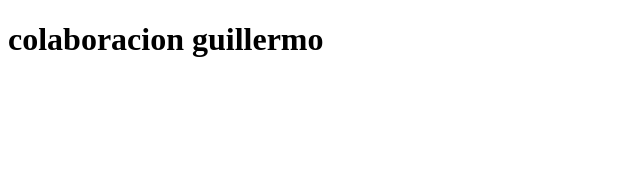
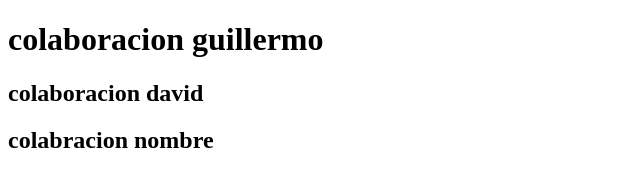
Before and after one commit to guillermosifu/colaborativo, a plain HTML site: page index.html in a window 1280 px wide. Shown: the whole page, without its empty margins (0-640 px from the left). Drawn offline with Linux system fonts and the light colour scheme.

Commit message:
nuea rama

```diff
--- a/index.html
+++ b/index.html
@@ -8,5 +8,7 @@
 </head>
 <body>
     <h1>colaboracion guillermo </h1>
+    <h2>colaboracion david</h2>
+    <h2>colabracion nombre </h2>
 </body>
 </html>
```
